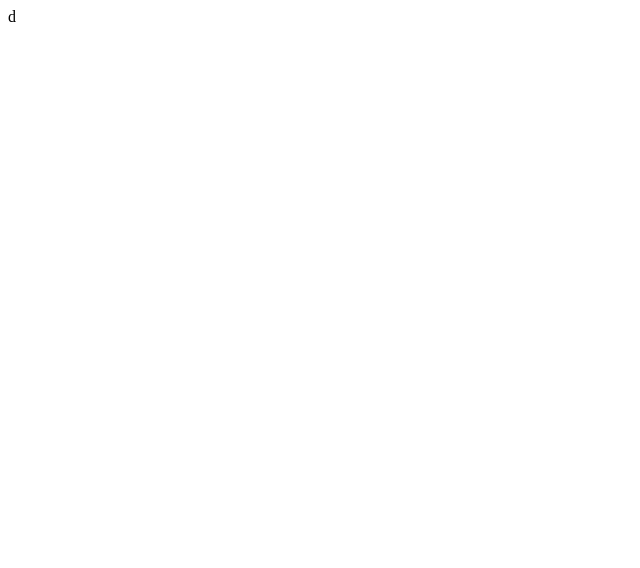
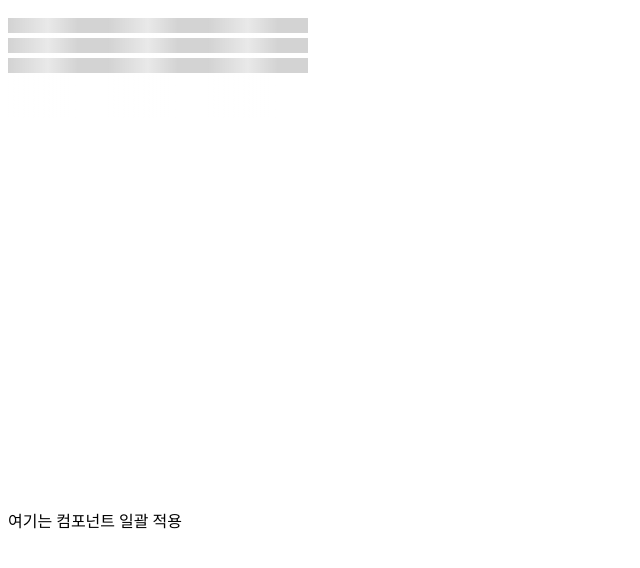
Before and after one commit to wanted-Team4/wanted-codestates-project-4-5, a React (Create React App) app: page /question1 in a window 1280 px wide. Shown: the top 568 px of the page, without its empty margins (0-640 px from the left). Built offline with nearby package versions, Linux system fonts and the light colour scheme.

Commit message:
:books: docs:items 추가

```diff
--- /dev/null
+++ b/src/components/Items.js
@@ -0,0 +1,153 @@
+import React, { useState } from "react";
+import styled from "styled-components";
+
+const Items = () => {
+  const [loding, setLoding] = useState(false);
+
+  return (
+    <div>
+      {loding === false ? (
+        <Skeleton></Skeleton>
+      ) : (
+        <ItemsContainer>
+          <ItemsBoxOne>
+            <ItemsBoxImg src="https://static.pxl.ai/problem/images/OP-019.jpg"></ItemsBoxImg>
+            <ItemsSpan>ITEMS</ItemsSpan>
+            <ItemsCategoryTitle>카테고리</ItemsCategoryTitle>
+          </ItemsBoxOne>
+          <ItemsSpan>ATTRIBUTES</ItemsSpan>
+          <ItemsBoxTwo>
+            <ItemsApiDiv>
+              <ItemsValueOne>API값</ItemsValueOne>
+              <ItemsValueOne>API값</ItemsValueOne>
+              <ItemsValueOne>API값</ItemsValueOne>
+            </ItemsApiDiv>
+            <ItemsNoApiDiv>
+              <ItemsNoValueOne>api값아님</ItemsNoValueOne>
+              <ItemsNoValueOne>api값아님</ItemsNoValueOne>
+              <ItemsNoValueOne>api값아님</ItemsNoValueOne>
+            </ItemsNoApiDiv>
+            <ItemsApiDiv>
+              <ItemsValueTwo>API값</ItemsValueTwo>
+              <ItemsValueTwo>API값</ItemsValueTwo>
+            </ItemsApiDiv>
+            <ItemsNoApiDiv>
+              <ItemsNoValueTwo>api값아님</ItemsNoValueTwo>
+              <ItemsNoValueTwo>api값아님</ItemsNoValueTwo>
+            </ItemsNoApiDiv>
+          </ItemsBoxTwo>
+        </ItemsContainer>
+      )}
+    </div>
+  );
+};
+const ItemsContainer = styled.div`
+  // 메인 아이템 스타일 코드
+  width: 25vw;
+  height: 100vw;
+`;
+const ItemsBoxOne = styled.div`
+  // items 1번쨰 박스 코드
+  position: relative;
+  border-bottom: 1px gray solid;
+  width: 23vw;
+  margin: 15px;
+  height: 43vw;
+`;
+const ItemsBoxImg = styled.img`
+  //items img 코드
+  width: 20vw;
+  margin: 25px;
+  height: 35vw;
+`;
+const ItemsSpan = styled.span`
+  // items span 코드
+  font-weight: bold;
+  margin-left: 10px;
+`;
+const ItemsCategoryTitle = styled.div`
+  // items 카테고리 네임
+  width: 5vw;
+  height: 20px;
+  color: white;
+  text-align: center;
+  margin-top: 30px;
+  padding: 5px;
+`;
+const ItemsBoxTwo = styled.div`
+  // items 1번쨰 박스 코드
+  position: relative;
+
+  width: 23vw;
+  margin: 15px;
+  height: 50vw;
+`;
+const ItemsApiDiv = styled.div`
+  // item span 감싸줄 div
+
+  padding: 20px 30px 10px 30px;
+`;
+const ItemsValueOne = styled.div`
+  // item api 값들어갈 div
+  color: #d070fb;
+  width: 6vw;
+  display: inline-block;
+`;
+const ItemsNoApiDiv = styled.div`
+  // item api 아닌 span 감싸는곳
+  padding: 20px 30px 10px 30px;
+`;
+const ItemsNoValueOne = styled.div`
+  // item api 아닌값들어갈 div
+  width: 6vw;
+  display: inline-block;
+`;
+const ItemsValueTwo = styled.div`
+  // item api 값들어갈 div
+  color: #d070fb;
+  width: 8vw;
+  display: inline-block;
+`;
+const ItemsNoValueTwo = styled.div`
+  // item api 아닌값들어갈 div
+  width: 8vw;
+  display: inline-block;
+`;
+
+const Skeleton = styled.div`
+//스켈레톤 ui
+  width: 300px;
+  height: 500px;
+
+  background-image:
+    linear-gradient( 90deg, rgba(255, 255, 255, 0), rgba(255, 255, 255, 0.5) 40%, rgba(255, 255, 255, 0) 70% ), /* highlight */
+    linear-gradient(lightgrey 15px, transparent 0),
+    linear-gradient(lightgrey 15px, transparent 0),
+    linear-gradient(lightgrey 15px, transparent 0);
+
+  background-repeat: repeat-X;
+
+  background-position:
+    5px 10px,
+    5px 10px,
+    5px 30px,
+    5px 50px;
+
+  background-size:
+    100px 100px,
+    150px 100px,
+    150px 100px,
+    150px 100px;
+  animation: shine 1s infinite;
+}
+
+@keyframes shine {
+  to {
+    background-position:
+      100% 10px,
+      5px 10px,
+      5px 30px,
+      5px 50px;
+  }`;
+
+export default Items;
--- a/src/pages/Question1.js
+++ b/src/pages/Question1.js
@@ -1,9 +1,16 @@
+import Items from "../components/Items";
+
 const Question1 = () => {
-    return (
-        <>
-            <div>d</div>
-        </>
-    );
+  return (
+    <>
+      <div>
+        <div>
+          <Items></Items>
+        </div>
+        <div>여기는 컴포넌트 일괄 적용</div>
+      </div>
+    </>
+  );
 };
 
 export default Question1;
```
